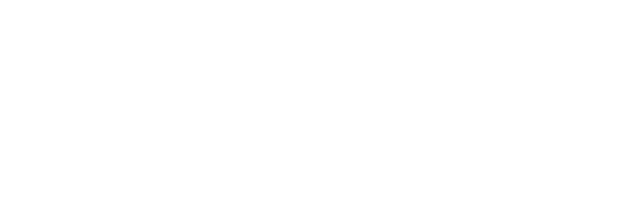
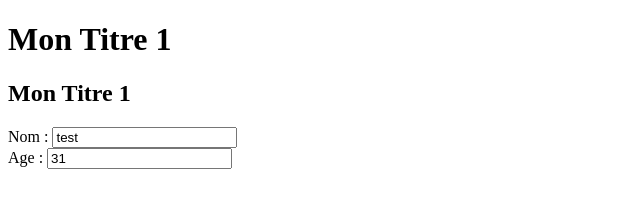
Before and after one commit to PriscilH/Tuto-Typescript, a plain HTML site: page Module2/index.html in a window 1280 px wide. Shown: the whole page, without its empty margins (0-640 px from the left). Drawn offline with Linux system fonts and the light colour scheme.

Commit message:
autres fonctionnalités

```diff
--- a/Module2/index.html
+++ b/Module2/index.html
@@ -7,6 +7,16 @@
     <title>Document</title>
 </head>
 <body>
+    <h1 id="titre1">Mon Titre 1</h1>
+    <h2 id="titre2">Mon Titre 1</h2>
+    <div>
+        <label>Nom :</label>
+        <input type="text" id="nom" />
+    </div>
+    <div>
+        <label>Age :</label>
+        <input type="number" id="age" />
+    </div>
     <script src="main.js"></script>
 </body>
 </html>
--- a/Module2/main.js
+++ b/Module2/main.js
@@ -1,14 +1,5 @@
-// Type Unknown
-var test;
-test = 31;
-test = "Math";
-test = true;
-var sexe;
-if (typeof test === "boolean") {
-    sexe = test;
-}
-console.log(sexe);
-// Type Never
-function excep(msg) {
-    throw { message: msg };
-}
+var inputNom = document.querySelector("#nom");
+inputNom.value = "test";
+var inputAge = document.querySelector("#age");
+inputAge.value = "31";
+var titreh1 = document.querySelector("#titre1");
```
Also changed, not shown: Module2/main.ts (+5 -16 lines).
